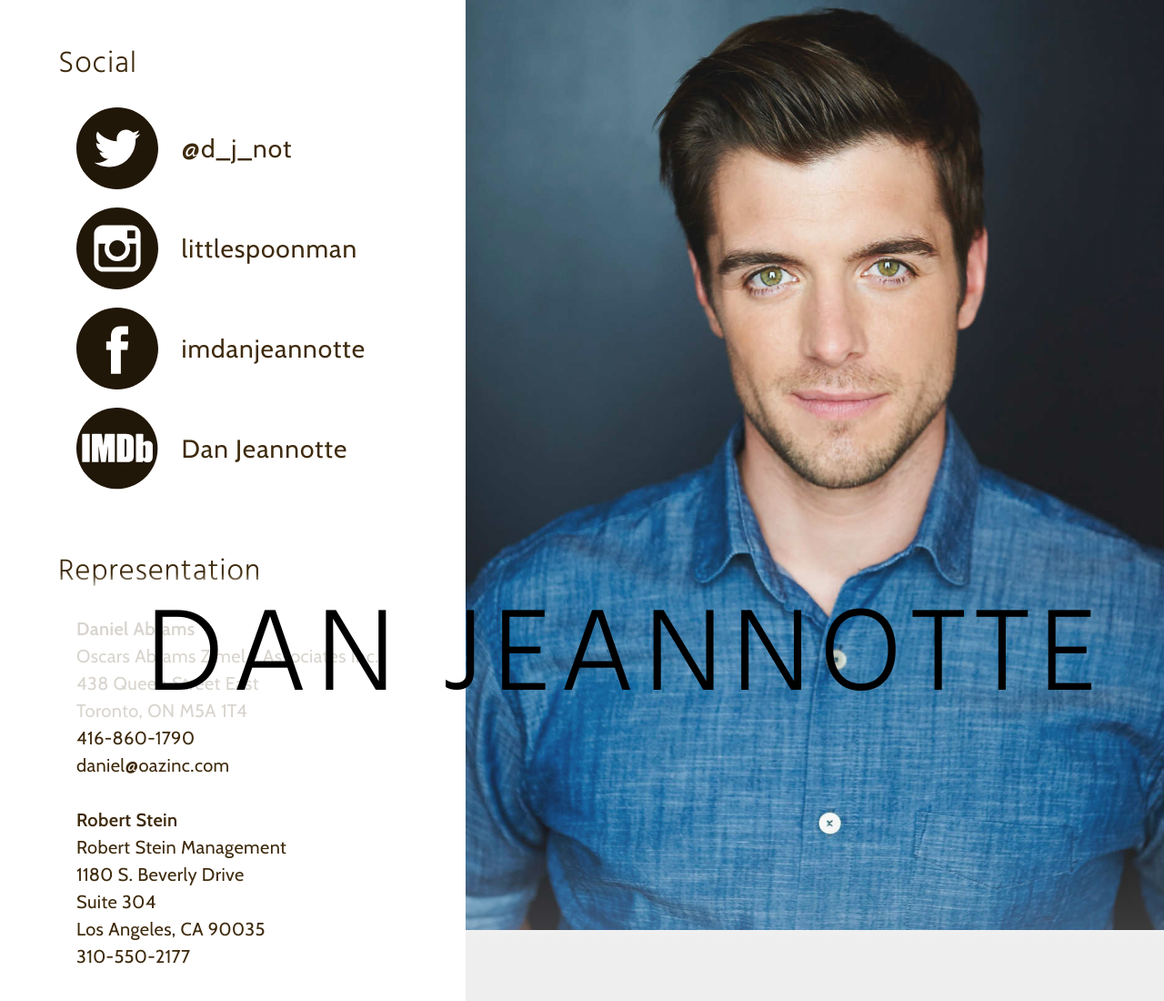
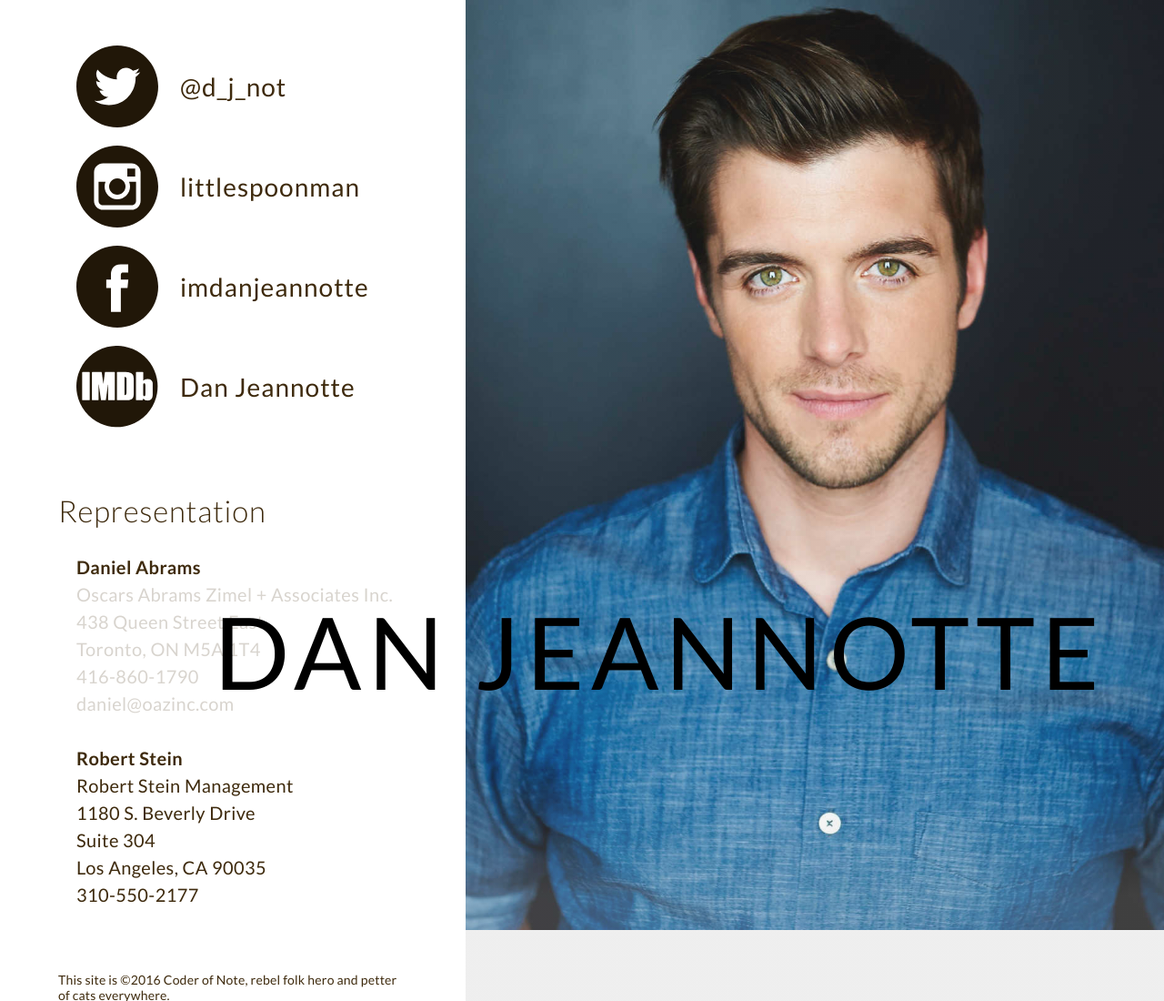
Before and after one commit to AsafGerchak/DanJeannotte, a website: page index.html in a window 1280 px wide. Shown: the top 1100 px of the page at 91% size. Drawn offline with nearby package versions, Linux system fonts and the light colour scheme.

Commit message:
Switching to Lato for designyness :art:

```diff
--- a/assets/css/_endoskeleton.scss
+++ b/assets/css/_endoskeleton.scss
@@ -29,7 +29,7 @@
 		margin: 0 0 30px 20px;
 
 		p:first-child {
-			font-weight: 600;
+			font-weight: 700;
 		}
 	} // .contact
 
--- a/assets/css/_exoskeleton.scss
+++ b/assets/css/_exoskeleton.scss
@@ -8,7 +8,7 @@ header {
 	position: fixed;
 	z-index: 1;
 	right: 5%;
-	bottom: 10px;
+	bottom: 30px;
 	width: 90%;
 	text-align: right;
 }
--- a/assets/css/_typography.scss
+++ b/assets/css/_typography.scss
@@ -9,25 +9,26 @@ $mainLightest: #845614;
 
 
 body {
+	font-family: 'Lato', sans-serif;
 	font-size: 20px;
 	color: $main;
 }
 
-h1, h2 {
-	font-family: 'Hind', sans-serif;
+h2 {
+	// font-family: 'Hind', sans-serif;
 	font-weight: 300;
 }
 
-h3, h6, p {
-	font-family: 'Cabin', sans-serif;
+h1, h3, h6, p {
+	// font-family: 'Cabin', sans-serif;
 	font-weight: 400;
 }
 
 h1 {
 	color: #000;
-	font-size: 6.5em;
+	font-size: 5.5em;
 	line-height: 1;
-	letter-spacing: 10px;
+	letter-spacing: 7px;
 	text-transform: uppercase;
 }
 
--- a/index.html
+++ b/index.html
@@ -9,8 +9,9 @@
 	<link rel="icon" type="image/png" sizes="32x32" href="favicon-32x32.png">
 	<link rel="icon" type="image/png" sizes="16x16" href="favicon-16x16.png">
 
-	<link href='https://fonts.googleapis.com/css?family=Hind:300' rel='stylesheet' type='text/css'>
-	<link href='https://fonts.googleapis.com/css?family=Cabin:400,600' rel='stylesheet' type='text/css'>
+	<!-- <link href='https://fonts.googleapis.com/css?family=Hind:300' rel='stylesheet' type='text/css'> -->
+	<!-- <link href='https://fonts.googleapis.com/css?family=Cabin:400,600' rel='stylesheet' type='text/css'> -->
+	<link href='https://fonts.googleapis.com/css?family=Lato:400,700,300,100' rel='stylesheet' type='text/css'>
 	<link rel="stylesheet" href="assets/css/mini.css">
 </head>
 <body>
@@ -22,8 +23,6 @@
 	<section>
 
 		<div class="content">
-			<h2>Social</h2>
-
 			<a href="https://twitter.com/d_j_not" target="_blank" class="socialLink">
 				<!-- twitter logo -->
 				<svg version="1.1" id="Capa_1" xmlns="http://www.w3.org/2000/svg" xmlns:xlink="http://www.w3.org/1999/xlink" x="0px" y="0px" viewBox="0 0 49.652 49.652" xml:space="preserve">
```
Also changed, not shown: assets/css/mini.css, assets/css/style.css.
